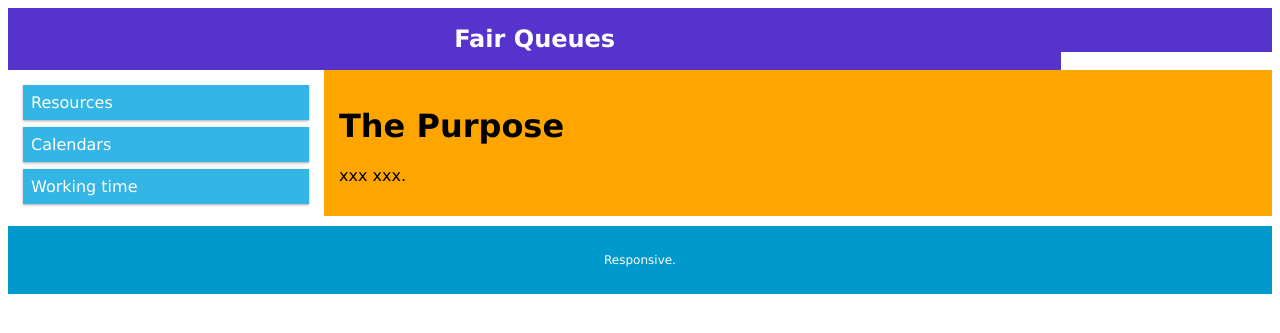
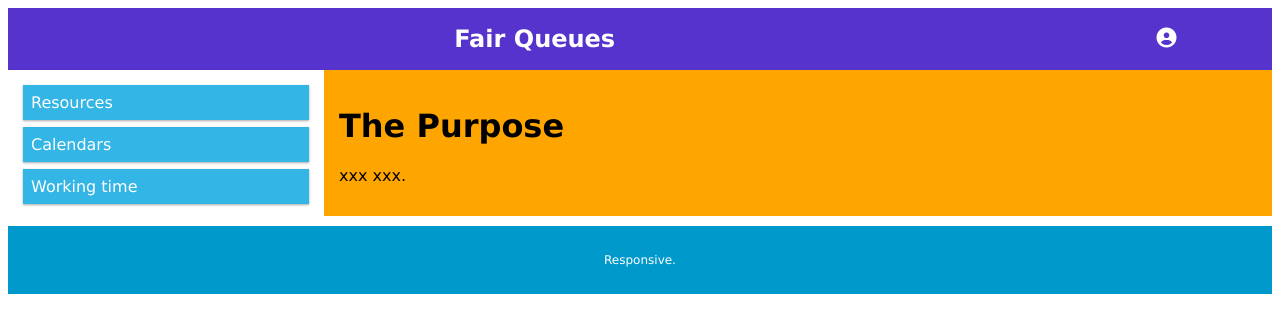
Before and after one commit to golobart/fairqueue, a Django app: page /adminapp/ in a window 1280 px wide. Shown: the top 333 px of the page. Run offline with Django 3.2, Linux system fonts and the light colour scheme; some libraries are stand-ins or nearby versions.

Commit message:
icons in user menu

```diff
--- a/adminapp/static/adminapp/styles_1.css
+++ b/adminapp/static/adminapp/styles_1.css
@@ -132,7 +132,8 @@ display: inline-block;
   font-size: 1em;
   border: none;
   cursor: pointer;
-  width: 100%
+  width: 100%;
+  white-space: nowrap;
 }
 
 .dropdown {
@@ -156,6 +157,7 @@ display: inline-block;
   text-decoration: none;
   display: block;
   text-align: left;
+  white-space: nowrap;
 }
 
 .dropdown-content a:hover {background-color: #a1a1a1;}
--- a/adminapp/templates/adminapp/adminbase.html
+++ b/adminapp/templates/adminapp/adminbase.html
@@ -5,6 +5,10 @@
 <head>
   <meta charset="utf-8">
   <meta name="viewport" content="width=device-width, initial-scale=1.0">
+
+  <!-- TODO Fontawesome 5 icons: obtain personal code -->
+  <script src="https://kit.fontawesome.com/a076d05399.js"></script>
+
   <!-- TODO how to fallback from project stylesheet to app stylesheet? favicon? -->
   <link rel="stylesheet" type="text/css" href='{% static "adminappstatic/styles_1.css" %}'>
   <!-- It takes favicon from project, not from adminapp -->
@@ -26,10 +30,11 @@
     </div>
 
     <div class=" col-2 col-s-2 header dropdown">
-      <button class="dropbtn" style="width: 100%;">{{ user.username }}</button>
+      <button class="dropbtn"><span> <i class="fas fa-user-circle fa-lg"></i></span> {{ user.username }}</button>
       <div class="dropdown-content">
-        <a href="{% url 'password_reset' %}">reset password</a>
-        <a href="{% url 'logout' %}">logout</a>
+        <a href="{% url 'password_reset' %}"><span> <i class="fas fa-dice fa-lg"></i></span> reset password</a>
+        <a href="{% url 'logout' %}"><span> <i class="fas fa-sign-out-alt fa-lg"></i></span> logout</a>
+        <i class="fas fa-car"></i>
       </div>
     </div>
 
@@ -49,7 +54,7 @@
     {% endblock mainmenu %}
 
     {% block content %}
-    <div class="col-9 col-s-9"  style="background:orange;">
+    <div class="col-6 col-s-6"  style="background:orange;">
       <h1>The Purpose</h1>
       <p>xxx xxx.</p>
     </div>
--- a/adminapp/templates/adminapp/adminmain.html
+++ b/adminapp/templates/adminapp/adminmain.html
@@ -11,10 +11,17 @@
 {# % endblock header %}
 
 {% comment %}
+<!-- put comments here -->
+{% endcomment %}
+
 {% block content %}
 <!-- TODO put search engine and results, paginate -->
+    <div class="col-9 col-s-9"  style="background:orange;">
+      <h1>The Purpose</h1>
+      <p>xxx xxx.</p>
+    </div>
 {% endblock content %}
-{% endcomment %}
+
 
 {% block lateral %}
 <!-- just remove default content -->
```
